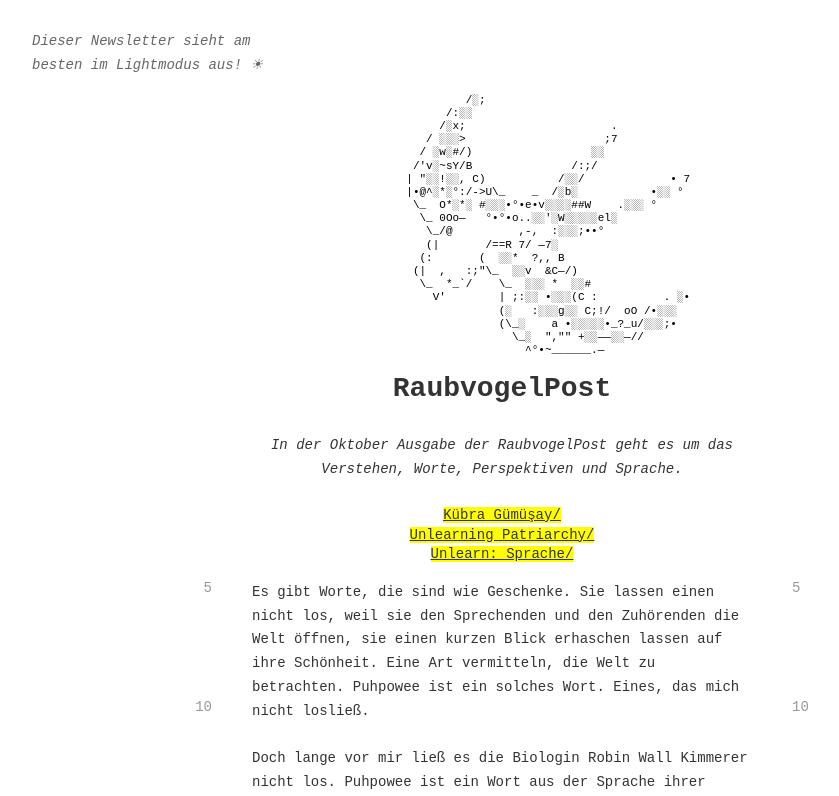
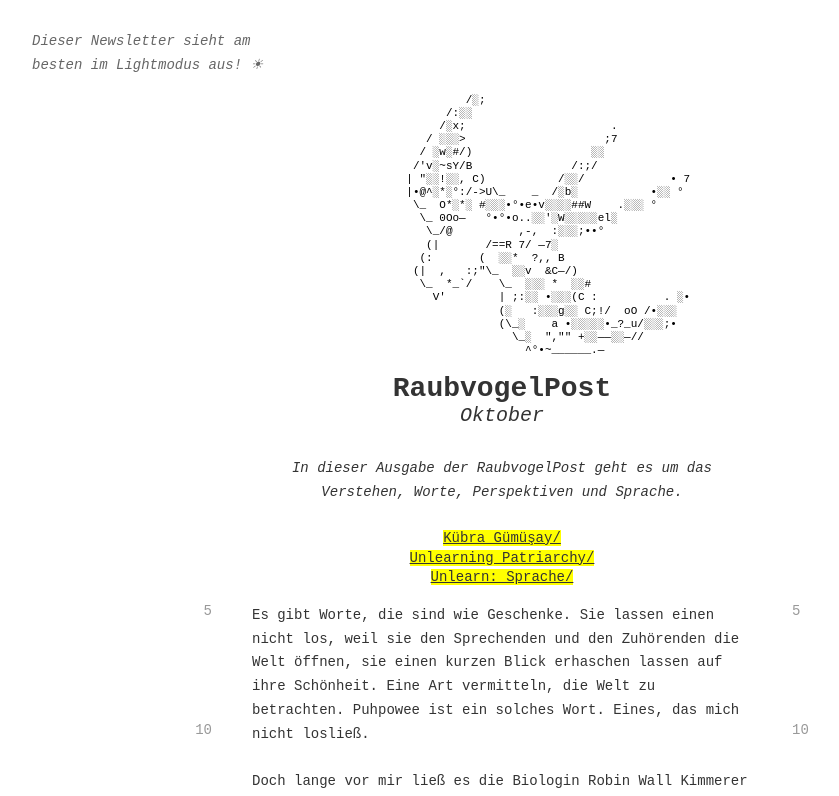
Before and after one commit to yonca-bit/Raubvogel_Oktober, a plain HTML site: page index.html in a window 1280 px wide. Shown: the top 796 px of the page, without its empty margins (138-977 px from the left). Drawn offline with Linux system fonts and the light colour scheme.

Commit message:
änderungen

```diff
--- a/index.html
+++ b/index.html
@@ -44,6 +44,9 @@
                                 ^°•~______.—</pre>
                             <h1 style="margin:0; color:#333333; font-family:'Courier New',monospace; font-size:28px; font-weight:bold;">
                                 RaubvogelPost
+                            </h1>
+                            <h1 style="margin:0; color:#333333; font-family:'Courier New',monospace; font-size:20px; font-style:italic; font-weight:normal;">
+                                Oktober
                             </h1>
                         </td>
                     </tr>
@@ -98,7 +101,7 @@
 
                                         <!-- EINLEITUNGSTEXT -->
                                         <p style="font-family:'Courier New',monospace; font-size:14px; color:#333333; line-height:1.7; text-align:center; margin:0 0 24px; font-style:italic;">
-                                            In der Oktober Ausgabe der RaubvogelPost geht es um das Verstehen, Worte, Perspektiven und Sprache.
+                                            In dieser Ausgabe der RaubvogelPost geht es um das Verstehen, Worte, Perspektiven und Sprache.
                                         </p>
 
                                         <!-- ÜBERSCHRIFT GÜMÜŞAY -->
```
